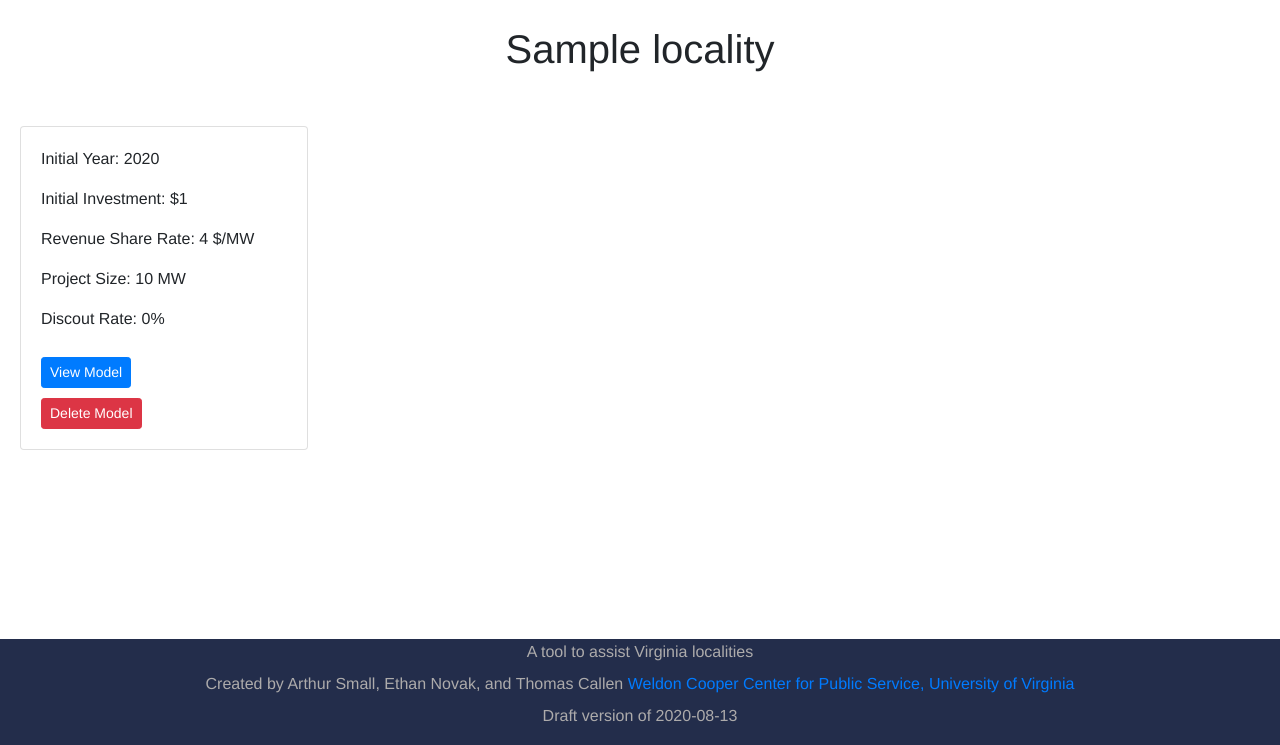
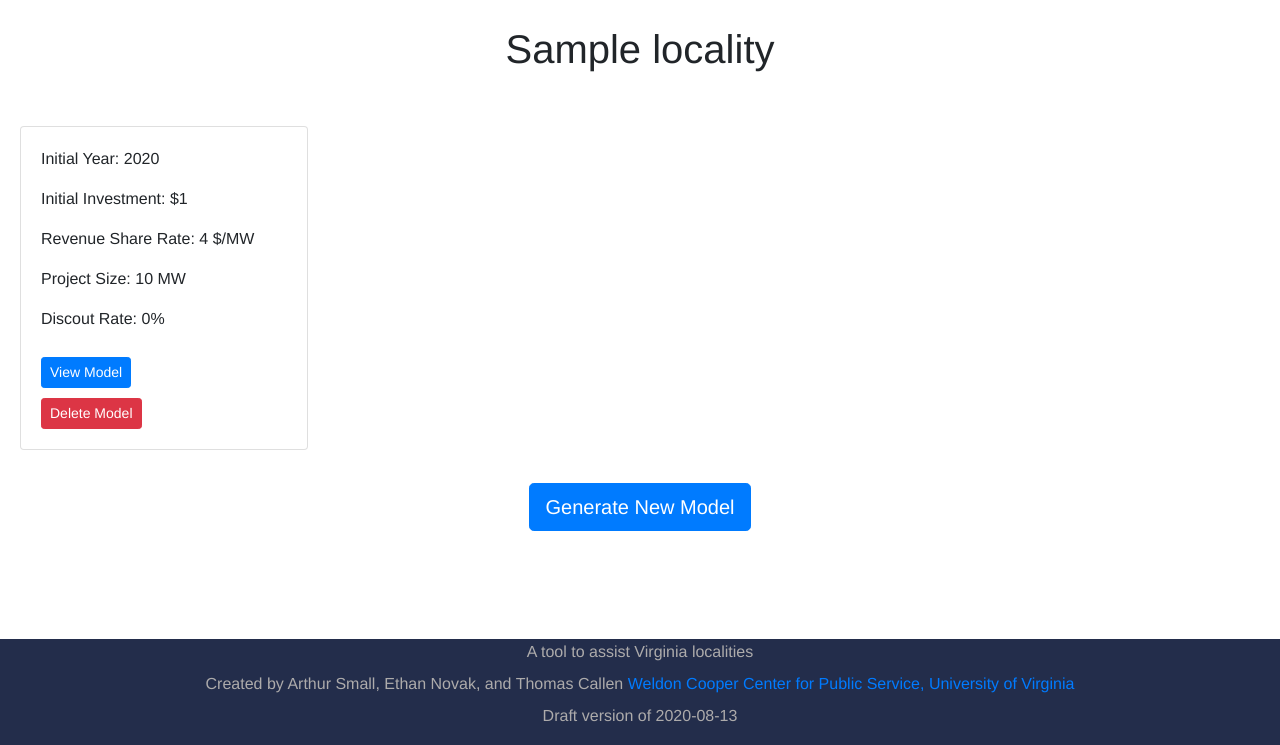
Before and after one commit to coopercenter/sol-tax-webapp, a Django app: a page that uses models/templates/locality-home.html in a window 1280 px wide. Shown: the part 73-818 px from the top of the page. Run offline with Django 3.2, Linux system fonts and the light colour scheme; tables that the repository leaves empty hold one stand-in row (values such as "Sample post"); some libraries are stand-ins or nearby versions.

Commit message:
generate button

```diff
--- a/models/static/models/style.css
+++ b/models/static/models/style.css
@@ -167,6 +167,7 @@ li{
     margin: 25px 0 25px 25px;
 }
 .simulation-card{
+    text-align: left;
     margin: 20px;
     width: 18rem;
 }
@@ -178,6 +179,7 @@ li{
 }
 
 .locality-home-body{
+    text-align: center;
     height: 80vh;
 }
 .locality-home-header{
@@ -218,3 +220,8 @@ li{
 .right-border-cell{
     border-right: solid 1px black;
 }
+
+.generateButton{
+    margin: 1%;
+    text-align: center;
+}
--- a/models/templates/locality-home.html
+++ b/models/templates/locality-home.html
@@ -34,9 +34,14 @@
                     </div>
                 </div>
             {% endfor %}
+
         {% else %}
                 <h2>Please Fill out the form to create a model</h2>
                 <button class="btn btn-primary btn-lg">Create Model</button>
         {% endif %}
     </div>
+    <form action="/form/" method="POST">
+        {% csrf_token %}
+        <button type="submit" class="btn btn-primary btn-lg generateButton" value = "{{locality}}" name="generateButton">Generate New Model</button>
+    </form>
 {% endblock %}
```
